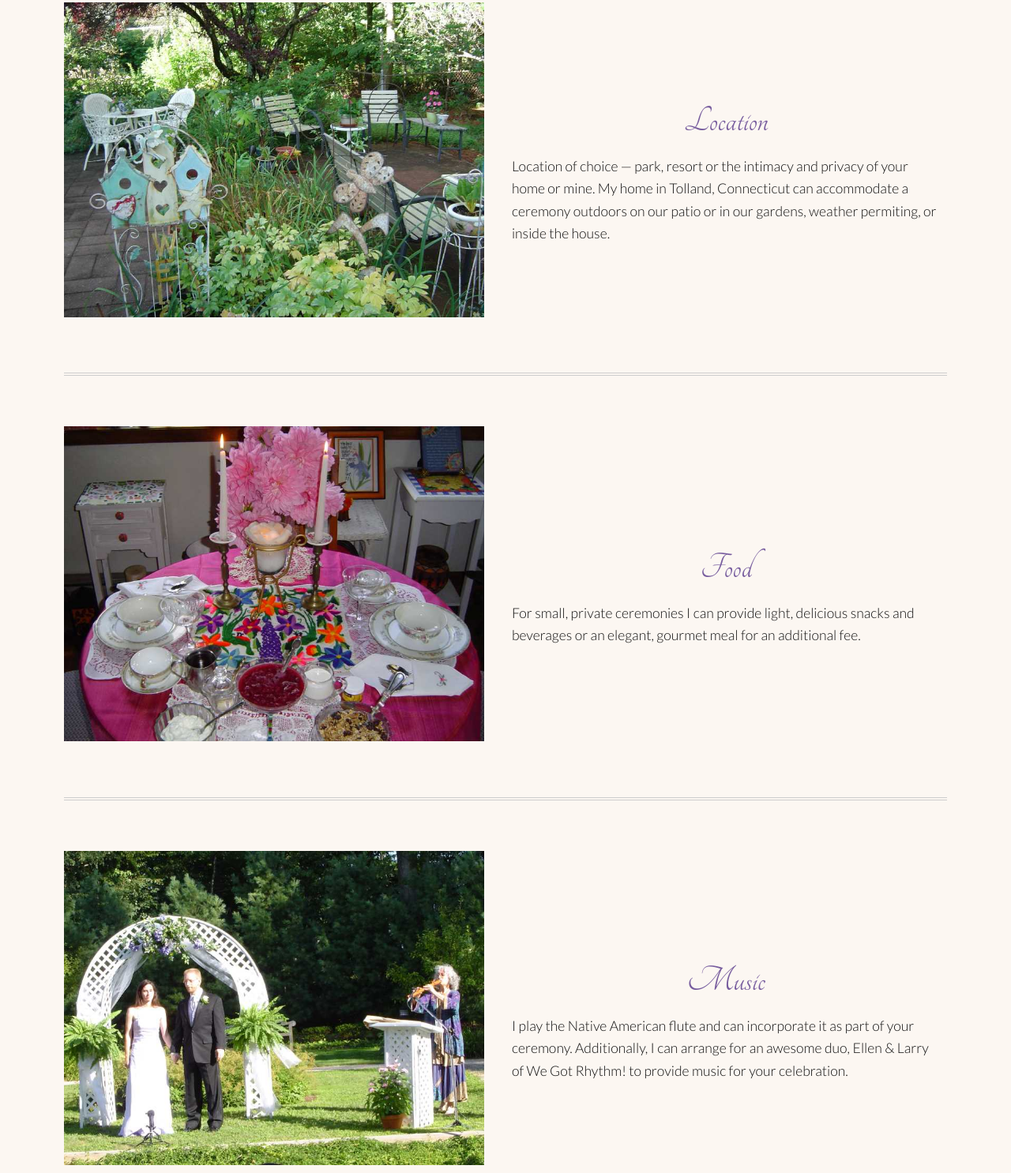
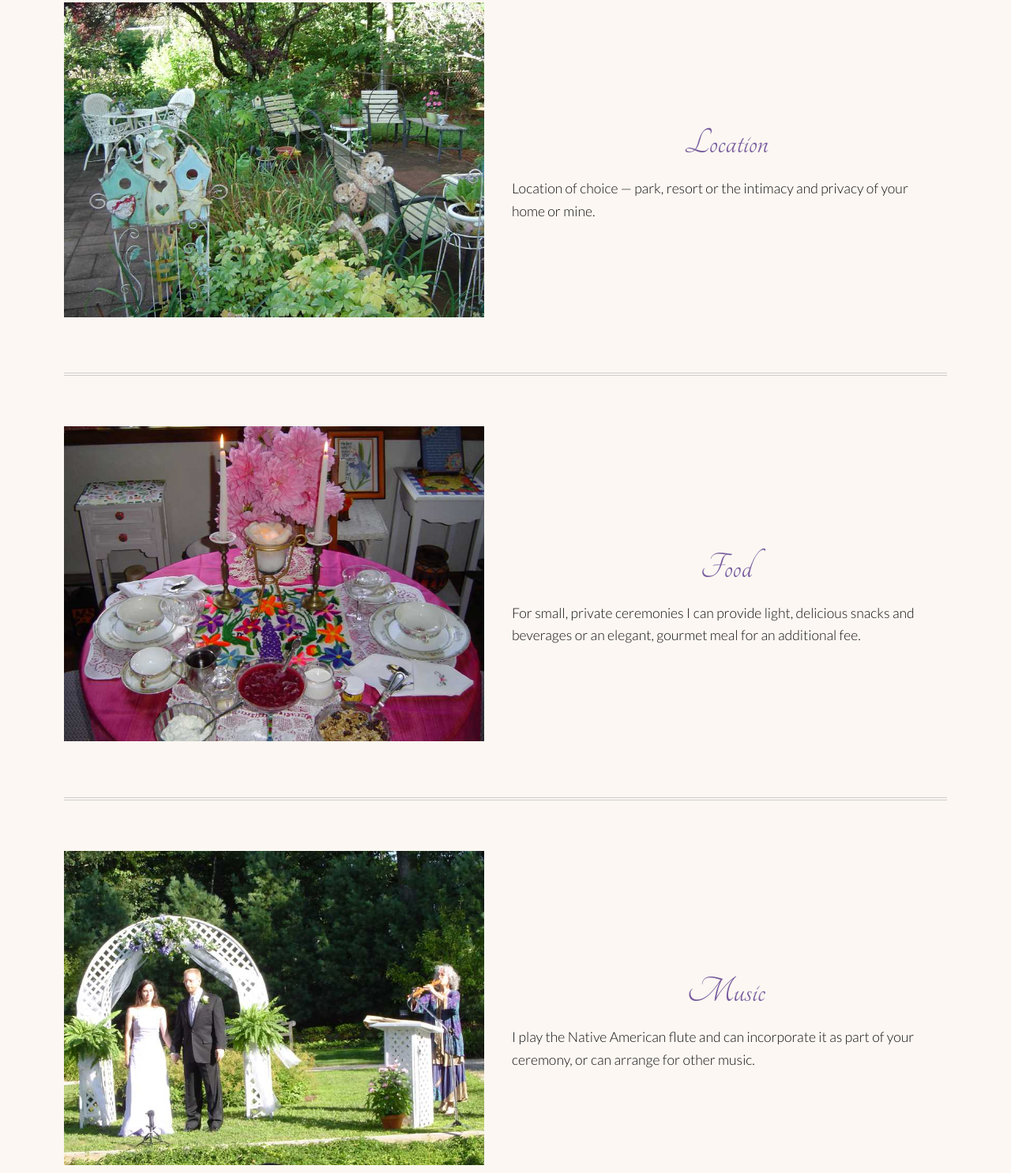
Before and after one commit to sethschori/inspirationalcelebrations, a plain HTML site: page index.html in a window 1280 px wide. Shown: the part 1665-3151 px from the top of the page at 79% size. Drawn offline with Linux system fonts and the light colour scheme.

Commit message:
update text

```diff
--- a/index.html
+++ b/index.html
@@ -46,7 +46,7 @@
 				</div>
 				<div class="text-container">
 					<h2>Location</h2>
-					<p>Location of choice &mdash; park, resort or the intimacy and privacy of your home or mine. My home in Tolland, Connecticut can accommodate a ceremony outdoors on our patio or in our gardens, weather permiting, or inside the house.</p>
+					<p>Location of choice &mdash; park, resort or the intimacy and privacy of your home or mine.</p>
 				</div><!--/.container-->
 			</section><!--/.location-->
 
@@ -66,7 +66,7 @@
 				</div>
 				<div class="text-container">
 					<h2>Music</h2>
-					<p>I play the Native American flute and can incorporate it as part of your ceremony. Additionally, I can arrange for an awesome duo,  Ellen & Larry of We Got Rhythm! to provide music for your celebration.</p>
+					<p>I play the Native American flute and can incorporate it as part of your ceremony, or can arrange for other music.</p>
 				</div><!--/.container-->
 			</section><!--/.music-->
 
```
